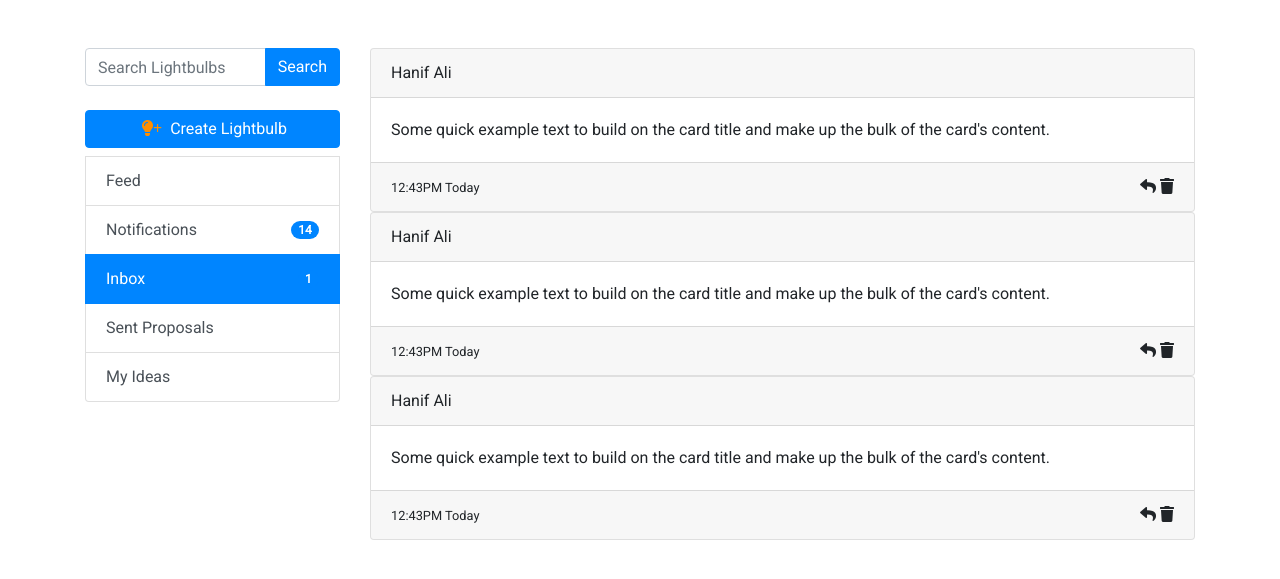
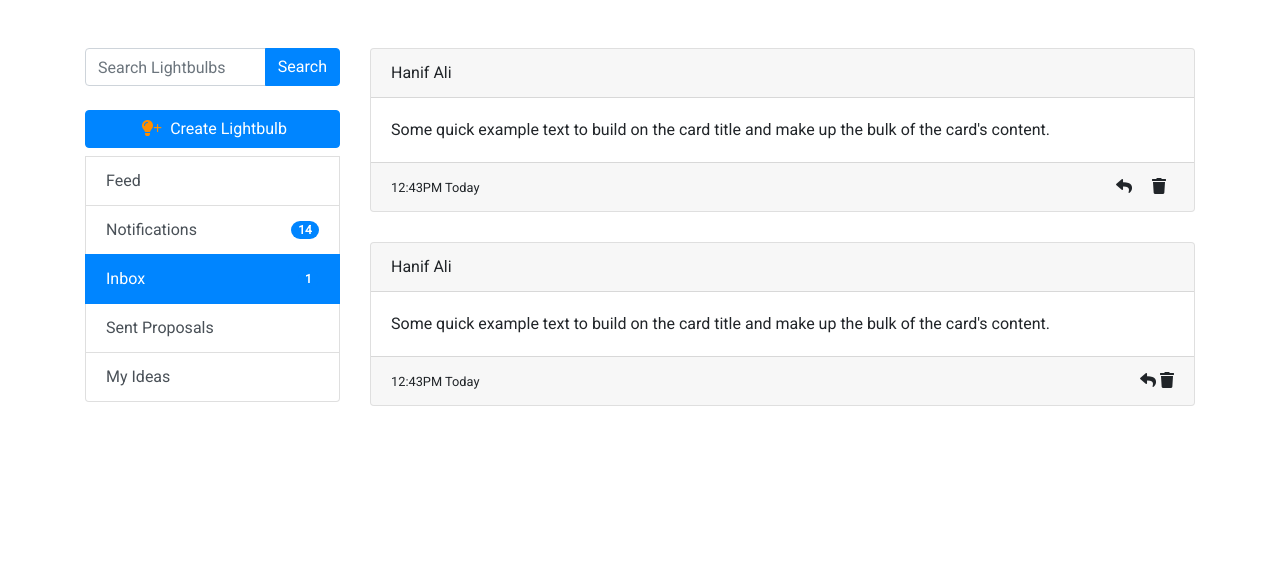
Before and after one commit to hanif-ali/lightbulbs, a Django app: template templates/inbox.html in a window 1280 px wide. Shown: the part 56-635 px from the top of the page. Run offline with Django 3.2, Linux system fonts and the light colour scheme; the template is opened without the code that fills it, so the values that code supplies are empty; some libraries are stand-ins or nearby versions.

Commit message:
Styled the inbox page.

```diff
--- a/templates/css/styles.css
+++ b/templates/css/styles.css
@@ -39,4 +39,28 @@
 .feed-item .footer-right .send-proposal:hover {
   color: black;
 }
+
+.message {
+  margin-bottom: 30px;
+}
+
+.message .message-footer .message-timestamp {
+  float: left;
+}
+
+.message .message-footer .message-controls {
+  float: right;
+}
+
+.message .message-footer .message-controls span {
+  margin: auto 8px;
+}
+
+.message .message-footer .message-controls .message-delete:hover {
+  color: red;
+}
+
+.message .message-footer .message-controls .message-reply:hover {
+  color: #24acfa;
+}
 /*# sourceMappingURL=styles.css.map */
--- a/templates/css/styles.scss
+++ b/templates/css/styles.scss
@@ -35,3 +35,26 @@
     }
 
 }
+
+
+.message{
+    margin-bottom: 30px;
+
+    .message-footer{
+        .message-timestamp{
+            float: left;
+        }
+        .message-controls{
+            float: right;
+            span{
+                margin: auto 8px;
+            }
+            .message-delete:hover{
+                color: red;
+            }
+            .message-reply:hover{
+                color: rgb(36, 172, 250)
+            }
+        }
+    }
+}
--- a/templates/inbox.html
+++ b/templates/inbox.html
@@ -76,45 +76,23 @@
 
       <div class="row">
         <div class="col-md-12">
-          <div class="card">
-              <div class="card-header">
+          <div class="card message">
+              <div class="card-header message-header">
                   Hanif Ali
               </div>
             <div class="card-body">
-              <p class="card-text">
+              <p class="card-text message-text">
                 Some quick example text to build on the card title
                 and make up the bulk of the card's content.
               </p>
             </div>
-            <div class="card-footer">
-                <div style="float: left">
+            <div class="card-footer message-footer">
+                <div class="message-timestamp">
                     <small>12:43PM Today</small>
                 </div>
-              <div style="float:right">
-                <span class="fa fa-reply"></span>
-                <span class="fa fa-trash"></span>
-              </div>
-            </div>
-          </div>
-        </div>
-        <div class="col-md-12">
-          <div class="card">
-              <div class="card-header">
-                  Hanif Ali
-              </div>
-            <div class="card-body">
-              <p class="card-text">
-                Some quick example text to build on the card title
-                and make up the bulk of the card's content.
-              </p>
-            </div>
-            <div class="card-footer">
-                <div style="float: left">
-                    <small>12:43PM Today</small>
-                </div>
-              <div style="float:right">
-                <span class="fa fa-reply"></span>
-                <span class="fa fa-trash"></span>
+              <div class="message-controls">
+                <span class="fa fa-reply message-reply"></span>
+                <span class="fa fa-trash message-delete"></span>
               </div>
             </div>
           </div>
```
Also changed, not shown: 1 other file.
